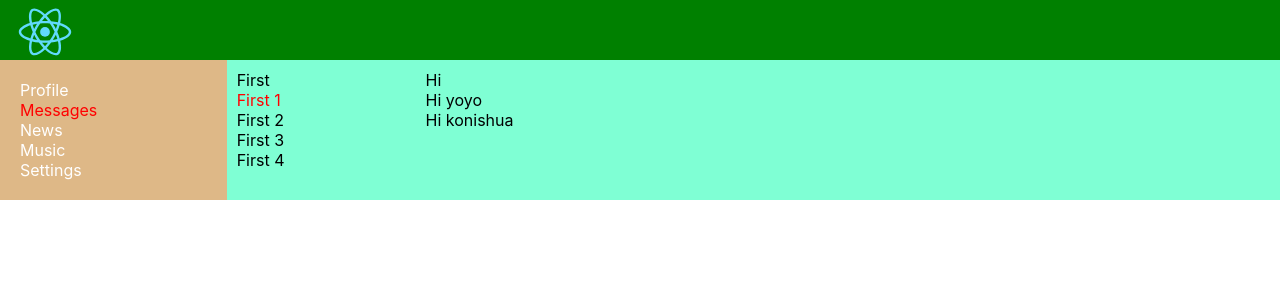
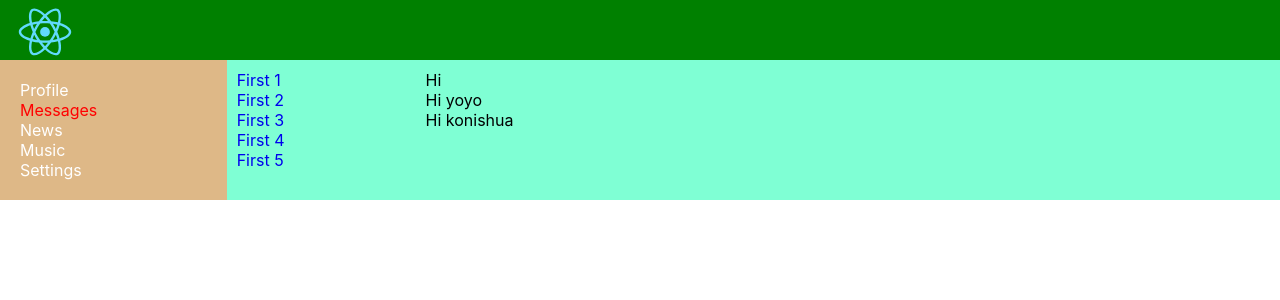
Before and after one commit to stwer1998/LearnReact, a React (Create React App) app in the folder first/: page /dialogs in a window 1280 px wide. Shown: the top 300 px of the page. Built offline with nearby package versions, Linux system fonts and the light colour scheme.

Commit message:
refactoring dialogs

```diff
--- a/first/src/Components/Dialogs/Dialods.jsx
+++ b/first/src/Components/Dialogs/Dialods.jsx
@@ -1,21 +1,28 @@
 import React from "react";
 import css from "./Dialogs.module.css"
+import {NavLink} from "react-router-dom";
+
+let DialogsItem=(props)=>
+{
+    return(
+        <NavLink to={"/dialogs/"+props.id} className={css.dialog}>
+            {props.name}
+            <br/>
+        </NavLink>
+    );
+}
+
 let Dialogs = () => {
     return (
         <div className={css.dialogs}>
             <div className={css.dialogsItem}>
-                <div className={css.dialog}>
-                    First
-                </div>
-                <div className={css.dialog+' '+css.active}>
-                    First 1
-                </div><div className={css.dialog}>
-                First 2
-            </div><div className={css.dialog}>
-                First 3
-            </div><div className={css.dialog}>
-                First 4
-            </div>
+                <DialogsItem name={"First 1"} id={"1"}/>
+                <DialogsItem name={"First 2"} id={"2"}/>
+                <DialogsItem name={"First 3"} id={"3"}/>
+                <DialogsItem name={"First 4"} id={"4"}/>
+                <DialogsItem name={"First 5"} id={"5"}/>
+
+
             </div>
             <div className={css.messages}>
                 <div className={css.message}>Hi</div>
--- a/first/src/Components/Dialogs/Dialogs.module.css
+++ b/first/src/Components/Dialogs/Dialogs.module.css
@@ -8,6 +8,7 @@
 }
 
 .dialogsItem .dialog{
+    text-decoration: none;
 
 }
 .dialogsItem .active{
```
